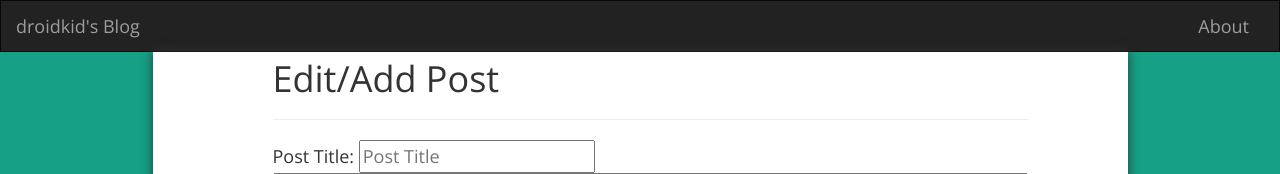
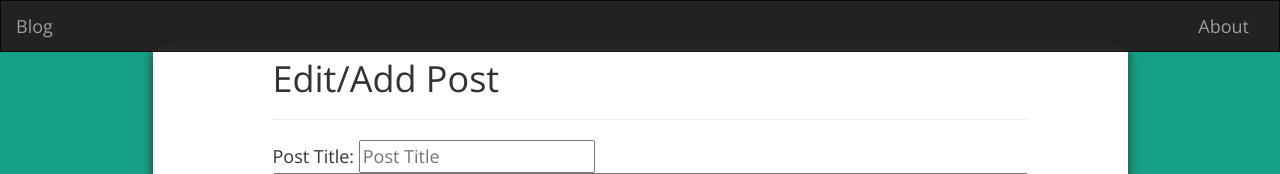
Before and after one commit to droidkid/codeBook, a Flask app: page /edit/1 in a window 1280 px wide. Shown: the top 174 px of the page. Run offline with Flask 2, Linux system fonts and the light colour scheme; data that the repository does not hold is empty; some libraries are stand-ins or nearby versions.

Commit message:
Changed title to Blog

```diff
--- a/cookBook/templates/base.html
+++ b/cookBook/templates/base.html
@@ -32,7 +32,7 @@
         <span class="icon-bar"></span>
         <span class="icon-bar"></span>
       </button>
-      <a class="navbar-brand" href="/">droidkid's Blog</a>
+      <a class="navbar-brand" href="/">Blog</a>
     </div>
 
     <!-- Collect the nav links, forms, and other content for toggling -->
```
